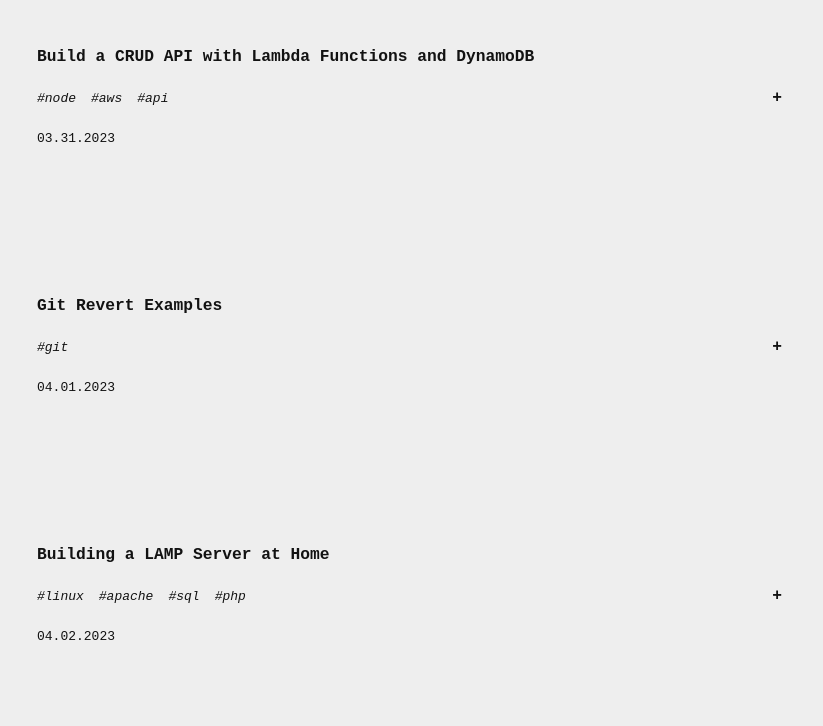
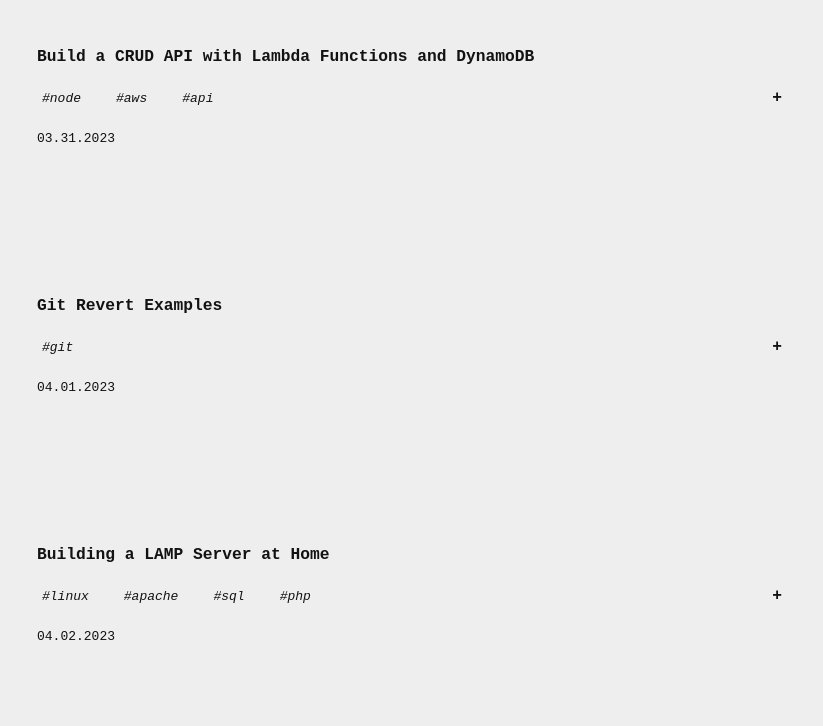
Before and after one commit to tyShinkle/blog-prod, a plain HTML site: page index.html in a window 1280 px wide. Shown: the part 74-800 px from the top of the page, without its empty margins (228-1051 px from the left). Drawn offline with Linux system fonts and the light colour scheme.

Commit message:
tag padding

```diff
--- a/style.css
+++ b/style.css
@@ -79,9 +79,8 @@
 }
 
 .post-tag {
-    margin-right:15px;
-    padding-top:5px;
-    padding-bottom:5px;
+    margin-right:25px;
+    padding: 5px;
 }
 
 .post-tag:hover {
```
